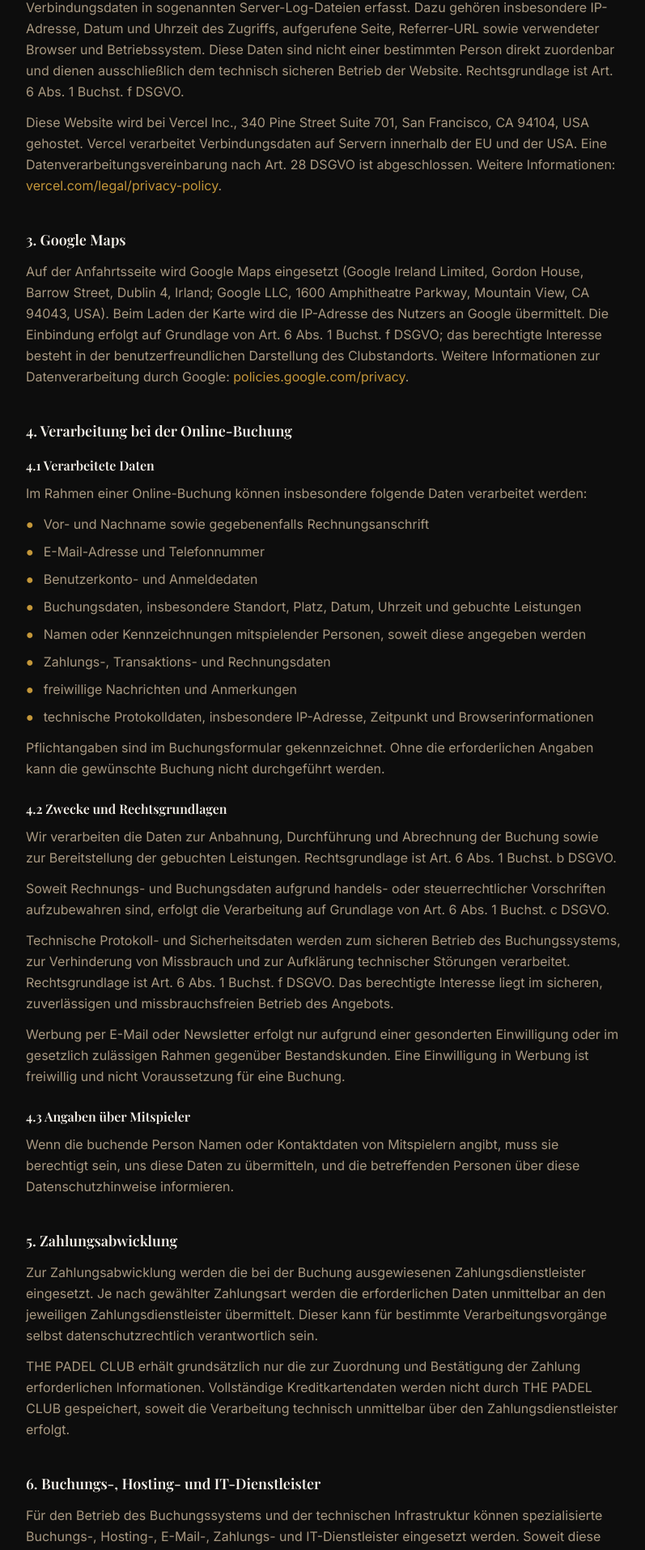
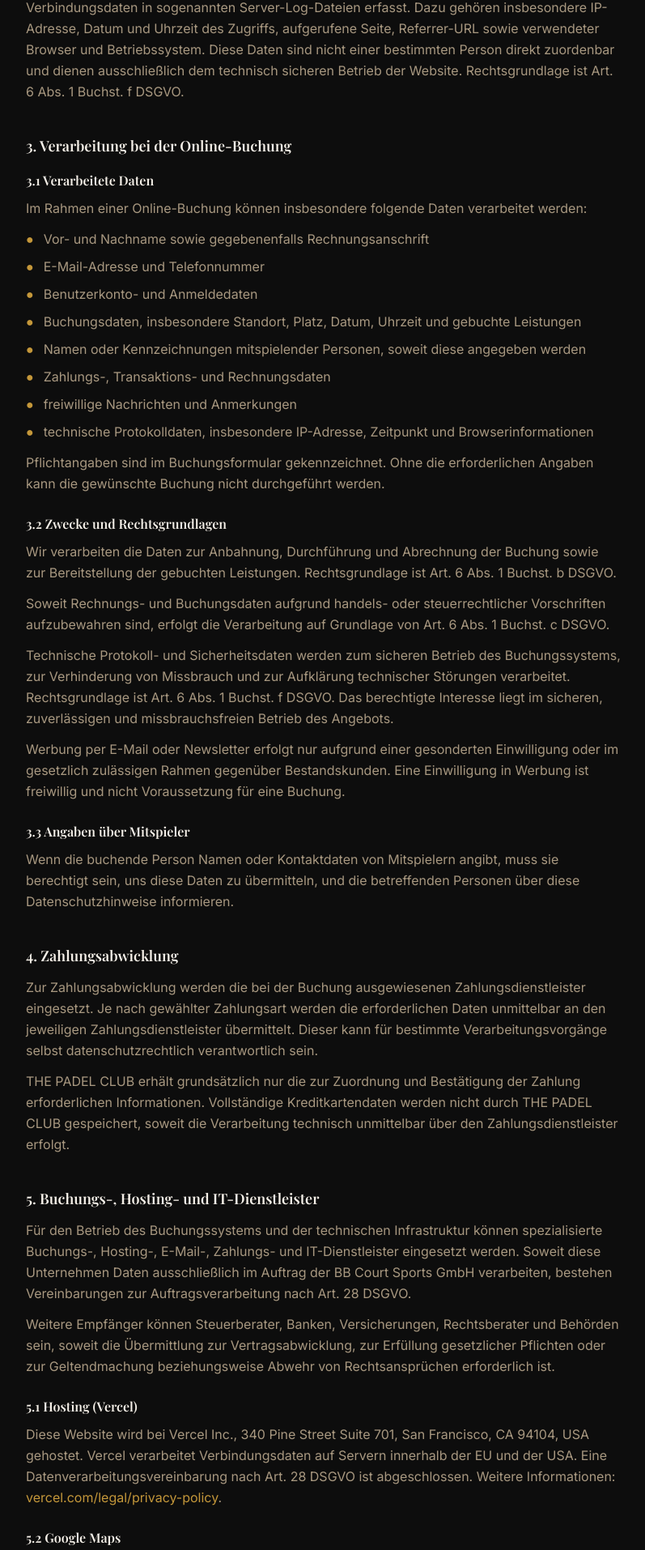
Before and after one commit to BjoernBoba/bb-the-padel-club-website, a Next.js app: page /datenschutz in a window 1280 px wide. Shown: the part 875-2789 px from the top of the page at 81% size, without its empty margins (240-1037 px from the left). Built offline with nearby package versions, Linux system fonts and the light colour scheme; a web font is replaced by a local one.

Commit message:
Datenschutz: Vercel und Google Maps in Abschnitt 5 integriert, Struktur bereinigt

```diff
--- a/src/app/datenschutz/page.tsx
+++ b/src/app/datenschutz/page.tsx
@@ -74,7 +74,7 @@ export default function DatenschutzPage() {
             </p>
           </Section>
 
-          <Section title="2. Datenerhebung beim Website-Besuch und Hosting">
+          <Section title="2. Datenerhebung beim Website-Besuch">
             <p>
               Beim Besuch dieser Website werden durch den Hosting-Anbieter automatisch technische
               Verbindungsdaten in sogenannten Server-Log-Dateien erfasst. Dazu gehören insbesondere
@@ -83,47 +83,10 @@ export default function DatenschutzPage() {
               direkt zuordenbar und dienen ausschließlich dem technisch sicheren Betrieb der Website.
               Rechtsgrundlage ist Art. 6 Abs. 1 Buchst. f DSGVO.
             </p>
-            <p className="mt-3">
-              Diese Website wird bei Vercel Inc., 340 Pine Street Suite 701, San Francisco,
-              CA 94104, USA gehostet. Vercel verarbeitet Verbindungsdaten auf Servern innerhalb der
-              EU und der USA. Eine Datenverarbeitungsvereinbarung nach Art. 28 DSGVO ist abgeschlossen.
-              Weitere Informationen:{" "}
-              <a
-                href="https://vercel.com/legal/privacy-policy"
-                target="_blank"
-                rel="noopener noreferrer"
-                style={{ color: "var(--gold)" }}
-                className="hover:underline"
-              >
-                vercel.com/legal/privacy-policy
-              </a>
-              .
-            </p>
           </Section>
 
-          <Section title="3. Google Maps">
-            <p>
-              Auf der Anfahrtsseite wird Google Maps eingesetzt (Google Ireland Limited, Gordon House,
-              Barrow Street, Dublin 4, Irland; Google LLC, 1600 Amphitheatre Parkway, Mountain View,
-              CA 94043, USA). Beim Laden der Karte wird die IP-Adresse des Nutzers an Google
-              übermittelt. Die Einbindung erfolgt auf Grundlage von Art. 6 Abs. 1 Buchst. f DSGVO;
-              das berechtigte Interesse besteht in der benutzerfreundlichen Darstellung des Clubstandorts.
-              Weitere Informationen zur Datenverarbeitung durch Google:{" "}
-              <a
-                href="https://policies.google.com/privacy"
-                target="_blank"
-                rel="noopener noreferrer"
-                style={{ color: "var(--gold)" }}
-                className="hover:underline"
-              >
-                policies.google.com/privacy
-              </a>
-              .
-            </p>
-          </Section>
-
-          <Section title="4. Verarbeitung bei der Online-Buchung">
-            <h3 className="font-semibold mt-4 mb-2" style={{ color: "var(--text)" }}>4.1 Verarbeitete Daten</h3>
+          <Section title="3. Verarbeitung bei der Online-Buchung">
+            <h3 className="font-semibold mt-4 mb-2" style={{ color: "var(--text)" }}>3.1 Verarbeitete Daten</h3>
             <p>Im Rahmen einer Online-Buchung können insbesondere folgende Daten verarbeitet werden:</p>
             <BulletList items={[
               "Vor- und Nachname sowie gegebenenfalls Rechnungsanschrift",
@@ -140,7 +103,7 @@ export default function DatenschutzPage() {
               kann die gewünschte Buchung nicht durchgeführt werden.
             </p>
 
-            <h3 className="font-semibold mt-6 mb-2" style={{ color: "var(--text)" }}>4.2 Zwecke und Rechtsgrundlagen</h3>
+            <h3 className="font-semibold mt-6 mb-2" style={{ color: "var(--text)" }}>3.2 Zwecke und Rechtsgrundlagen</h3>
             <p>
               Wir verarbeiten die Daten zur Anbahnung, Durchführung und Abrechnung der Buchung sowie
               zur Bereitstellung der gebuchten Leistungen. Rechtsgrundlage ist Art. 6 Abs. 1 Buchst. b DSGVO.
@@ -161,7 +124,7 @@ export default function DatenschutzPage() {
               Werbung ist freiwillig und nicht Voraussetzung für eine Buchung.
             </p>
 
-            <h3 className="font-semibold mt-6 mb-2" style={{ color: "var(--text)" }}>4.3 Angaben über Mitspieler</h3>
+            <h3 className="font-semibold mt-6 mb-2" style={{ color: "var(--text)" }}>3.3 Angaben über Mitspieler</h3>
             <p>
               Wenn die buchende Person Namen oder Kontaktdaten von Mitspielern angibt, muss sie
               berechtigt sein, uns diese Daten zu übermitteln, und die betreffenden Personen über
@@ -169,7 +132,7 @@ export default function DatenschutzPage() {
             </p>
           </Section>
 
-          <Section title="5. Zahlungsabwicklung">
+          <Section title="4. Zahlungsabwicklung">
             <p>
               Zur Zahlungsabwicklung werden die bei der Buchung ausgewiesenen Zahlungsdienstleister
               eingesetzt. Je nach gewählter Zahlungsart werden die erforderlichen Daten unmittelbar
@@ -184,7 +147,7 @@ export default function DatenschutzPage() {
             </p>
           </Section>
 
-          <Section title="6. Buchungs-, Hosting- und IT-Dienstleister">
+          <Section title="5. Buchungs-, Hosting- und IT-Dienstleister">
             <p>
               Für den Betrieb des Buchungssystems und der technischen Infrastruktur können
               spezialisierte Buchungs-, Hosting-, E-Mail-, Zahlungs- und IT-Dienstleister eingesetzt
@@ -197,9 +160,47 @@ export default function DatenschutzPage() {
               Pflichten oder zur Geltendmachung beziehungsweise Abwehr von Rechtsansprüchen
               erforderlich ist.
             </p>
+
+            <h3 className="font-semibold mt-6 mb-2" style={{ color: "var(--text)" }}>5.1 Hosting (Vercel)</h3>
+            <p>
+              Diese Website wird bei Vercel Inc., 340 Pine Street Suite 701, San Francisco,
+              CA 94104, USA gehostet. Vercel verarbeitet Verbindungsdaten auf Servern innerhalb der
+              EU und der USA. Eine Datenverarbeitungsvereinbarung nach Art. 28 DSGVO ist abgeschlossen.
+              Weitere Informationen:{" "}
+              <a
+                href="https://vercel.com/legal/privacy-policy"
+                target="_blank"
+                rel="noopener noreferrer"
+                style={{ color: "var(--gold)" }}
+                className="hover:underline"
+              >
+                vercel.com/legal/privacy-policy
+              </a>
+              .
+            </p>
+
+            <h3 className="font-semibold mt-6 mb-2" style={{ color: "var(--text)" }}>5.2 Google Maps</h3>
+            <p>
+              Auf der Anfahrtsseite wird Google Maps eingesetzt (Google Ireland Limited, Gordon House,
+              Barrow Street, Dublin 4, Irland; Google LLC, 1600 Amphitheatre Parkway, Mountain View,
+              CA 94043, USA). Beim Laden der Karte wird die IP-Adresse des Nutzers an Google
+              übermittelt. Die Einbindung erfolgt auf Grundlage von Art. 6 Abs. 1 Buchst. f DSGVO;
+              das berechtigte Interesse besteht in der benutzerfreundlichen Darstellung des
+              Clubstandorts. Weitere Informationen:{" "}
+              <a
+                href="https://policies.google.com/privacy"
+                target="_blank"
+                rel="noopener noreferrer"
+                style={{ color: "var(--gold)" }}
+                className="hover:underline"
+              >
+                policies.google.com/privacy
+              </a>
+              .
+            </p>
           </Section>
 
-          <Section title="7. Übermittlungen in Drittländer">
+          <Section title="6. Übermittlungen in Drittländer">
             <p>
               Eine Verarbeitung außerhalb der Europäischen Union oder des Europäischen Wirtschaftsraums
               findet nur statt, wenn die Voraussetzungen der Art. 44 ff. DSGVO erfüllt sind. Hierzu
@@ -208,7 +209,7 @@ export default function DatenschutzPage() {
             </p>
           </Section>
 
-          <Section title="8. Speicherdauer der Buchungsdaten">
+          <Section title="7. Speicherdauer der Buchungsdaten">
             <p>
               Buchungs- und Vertragsdaten werden zunächst für die Durchführung der Buchung gespeichert.
               Anschließend werden sie gelöscht, sobald sie hierfür nicht mehr erforderlich sind und
@@ -223,14 +224,14 @@ export default function DatenschutzPage() {
             </p>
           </Section>
 
-          <Section title="9. Videoüberwachung im und am Clubgebäude">
+          <Section title="8. Videoüberwachung im und am Clubgebäude">
             <p className="italic mb-4" style={{ color: "var(--text)" }}>
               Wichtige Einordnung: Die Kenntnisnahme dieser Hinweise ist keine Einwilligung in die
               Videoüberwachung. Die Zulässigkeit jeder Kamera wird separat anhand ihres Zwecks,
               ihrer Erforderlichkeit und einer dokumentierten Interessenabwägung beurteilt.
             </p>
 
-            <h3 className="font-semibold mt-4 mb-2" style={{ color: "var(--text)" }}>9.1 Überwachte Bereiche</h3>
+            <h3 className="font-semibold mt-4 mb-2" style={{ color: "var(--text)" }}>8.1 Überwachte Bereiche</h3>
             <p>
               In entsprechend gekennzeichneten Bereichen innerhalb des Clubs und auf den zum Gebäude
               gehörenden Außenflächen werden Videokameras eingesetzt. Hierzu können insbesondere
@@ -250,7 +251,7 @@ export default function DatenschutzPage() {
               Verhaltensanalyse und automatisierte Profilbildung werden nicht eingesetzt.
             </p>
 
-            <h3 className="font-semibold mt-6 mb-2" style={{ color: "var(--text)" }}>9.2 Zwecke der Videoüberwachung</h3>
+            <h3 className="font-semibold mt-6 mb-2" style={{ color: "var(--text)" }}>8.2 Zwecke der Videoüberwachung</h3>
             <p>Die Videoüberwachung erfolgt — abhängig vom jeweils überwachten Bereich — zu folgenden Zwecken:</p>
             <BulletList items={[
               "Schutz des Gebäudes und des Eigentums vor konkret festgestellten Einbrüchen, Diebstählen und Sachbeschädigungen",
@@ -263,7 +264,7 @@ export default function DatenschutzPage() {
               Beschäftigten, Mitgliedern, Spielern oder Gästen findet nicht statt.
             </p>
 
-            <h3 className="font-semibold mt-6 mb-2" style={{ color: "var(--text)" }}>9.3 Rechtsgrundlage und berechtigte Interessen</h3>
+            <h3 className="font-semibold mt-6 mb-2" style={{ color: "var(--text)" }}>8.3 Rechtsgrundlage und berechtigte Interessen</h3>
             <p>
               Rechtsgrundlage ist Art. 6 Abs. 1 Buchst. f DSGVO. Die berechtigten Interessen bestehen
               im Schutz von Personen, Gebäude, Betriebsmitteln und Eigentum, in der Aufklärung
@@ -281,7 +282,7 @@ export default function DatenschutzPage() {
               Videoüberwachung dar.
             </p>
 
-            <h3 className="font-semibold mt-6 mb-2" style={{ color: "var(--text)" }}>9.4 Aufzeichnungsdauer und Löschung</h3>
+            <h3 className="font-semibold mt-6 mb-2" style={{ color: "var(--text)" }}>8.4 Aufzeichnungsdauer und Löschung</h3>
             <p>
               Die Aufnahmen werden grundsätzlich spätestens nach 72 Stunden automatisch gelöscht
               oder überschrieben. Wird innerhalb dieser Frist ein konkreter Vorfall festgestellt,
@@ -295,7 +296,7 @@ export default function DatenschutzPage() {
               dokumentiert ist.
             </p>
 
-            <h3 className="font-semibold mt-6 mb-2" style={{ color: "var(--text)" }}>9.5 Zugriff und Empfänger</h3>
+            <h3 className="font-semibold mt-6 mb-2" style={{ color: "var(--text)" }}>8.5 Zugriff und Empfänger</h3>
             <p>
               Zugriff auf die Aufnahmen haben ausschließlich ausdrücklich berechtigte Personen der
               BB Court Sports GmbH sowie gegebenenfalls vertraglich gebundene Sicherheits- oder
@@ -307,7 +308,7 @@ export default function DatenschutzPage() {
               zulässig und für die Aufklärung oder Rechtsverfolgung erforderlich ist.
             </p>
 
-            <h3 className="font-semibold mt-6 mb-2" style={{ color: "var(--text)" }}>9.6 Hinweise vor Ort</h3>
+            <h3 className="font-semibold mt-6 mb-2" style={{ color: "var(--text)" }}>8.6 Hinweise vor Ort</h3>
             <p>
               Vor dem Betreten eines überwachten Bereichs wird durch gut sichtbare Hinweisschilder
               über die Videoüberwachung informiert. Dort werden mindestens der Verantwortliche, die
@@ -316,7 +317,7 @@ export default function DatenschutzPage() {
             </p>
           </Section>
 
-          <Section title="10. Cookies und vergleichbare Technologien">
+          <Section title="9. Cookies und vergleichbare Technologien">
             <p>
               Technisch erforderliche Cookies und Speichertechnologien werden eingesetzt, soweit sie
               für den Betrieb und die Sicherheit des Buchungssystems erforderlich sind. Nicht
@@ -326,7 +327,7 @@ export default function DatenschutzPage() {
             </p>
           </Section>
 
-          <Section title="11. Rechte betroffener Personen">
+          <Section title="10. Rechte betroffener Personen">
             <p>Betroffene Personen haben nach Maßgabe der gesetzlichen Voraussetzungen insbesondere das Recht auf:</p>
             <BulletList items={[
               "Auskunft nach Art. 15 DSGVO",
@@ -353,7 +354,7 @@ export default function DatenschutzPage() {
             </p>
           </Section>
 
-          <Section title="12. Beschwerderecht">
+          <Section title="11. Beschwerderecht">
             <p>
               Betroffene Personen können sich bei einer Datenschutzaufsichtsbehörde beschweren.
               Für die BB Court Sports GmbH ist grundsätzlich zuständig:
@@ -374,7 +375,7 @@ export default function DatenschutzPage() {
             </p>
           </Section>
 
-          <Section title="13. Änderung dieser Datenschutzhinweise">
+          <Section title="12. Änderung dieser Datenschutzhinweise">
             <p>
               Diese Datenschutzhinweise können angepasst werden, wenn sich eingesetzte Verfahren,
               Dienstleister oder gesetzliche Anforderungen ändern. Für die jeweilige Buchung wird
```
